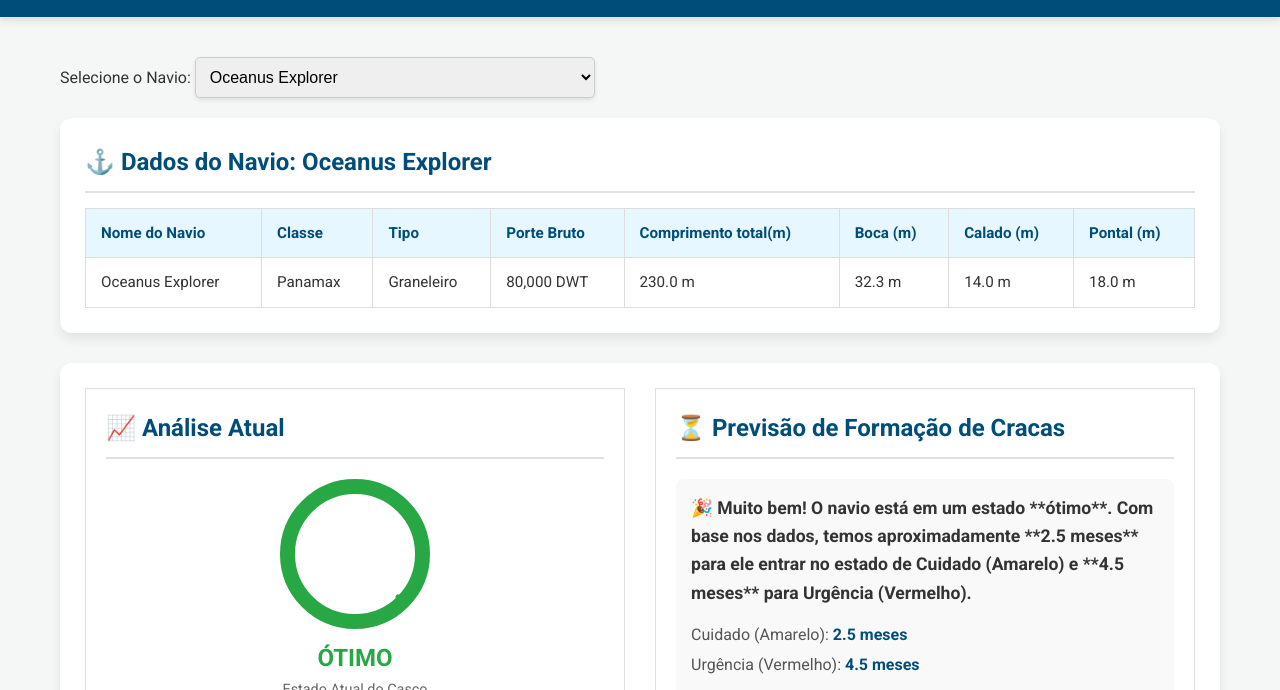
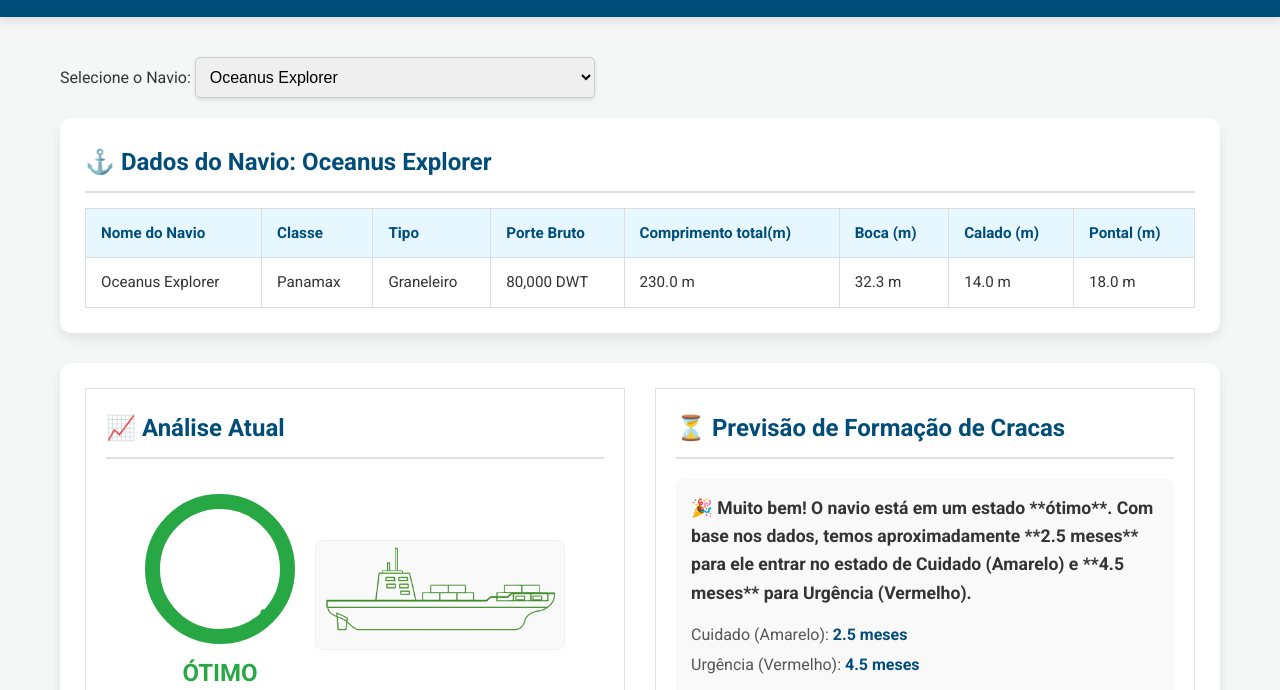
Before and after one commit to IsaiasSorriso/HackaPetroAnaliseIA, a plain HTML site: page index.html in a window 1280 px wide. Shown: the part 105-795 px from the top of the page. Drawn offline with Linux system fonts and the light colour scheme.

Commit message:
add img dos navios

```diff
--- a/index.html
+++ b/index.html
@@ -19,6 +19,25 @@
             width: 80%;
             max-width: 400px;
             box-shadow: 0 2px 4px rgba(0,0,0,0.1);
+        }
+        /* NOVO: Estilos para o contêiner do gráfico e imagem */
+        .gauge-image-container {
+            display: flex;
+            align-items: center;
+            justify-content: center;
+            gap: 20px; /* Espaço entre o gauge e a imagem */
+            margin-bottom: 20px;
+            flex-wrap: wrap; /* Para quebra de linha em telas pequenas */
+        }
+        #ship-image {
+            max-width: 250px; /* Ajuste o tamanho conforme necessário */
+            height: auto;
+            border: 1px solid #eee;
+            border-radius: 8px;
+            background-color: #f9f9f9;
+        }
+        .thermometer-gauge {
+            margin-bottom: 0; /* Remove a margem inferior para se alinhar com o contêiner flex */
         }
     </style>
 </head>
@@ -43,12 +62,16 @@
         <section class="dashboard-container">
             <div class="card analysis-card">
                 <h2>📈 Análise Atual</h2>
-                <div class="thermometer-gauge">
-                    <div id="gauge-ring" class="gauge-ring">
-                        <div id="gauge-needle" class="gauge-needle"></div>
+
+                <div class="gauge-image-container">
+                    <div class="thermometer-gauge">
+                        <div id="gauge-ring" class="gauge-ring">
+                            <div id="gauge-needle" class="gauge-needle"></div>
+                        </div>
+                        <div id="status-text" class="status-text"></div>
+                        <p class="status-label">Estado Atual do Casco</p>
                     </div>
-                    <div id="status-text" class="status-text"></div>
-                    <p class="status-label">Estado Atual do Casco</p>
+                    <img id="ship-image" src="" alt="Desenho do navio">
                 </div>
 
                 <div class="sensor-data">
--- a/script.js
+++ b/script.js
@@ -12,11 +12,12 @@ document.addEventListener('DOMContentLoaded', () => {
             'Pontal (m)': '18.0 m',
             'foulingIndex': 20, // Ótimo (Verde)
             'simulatedWaterTemp': 22.5, // °C
-            'simulatedHullRoughness': 100 // µm
+            'simulatedHullRoughness': 100, // µm
+            'imageUrl': 'image2.png' // Imagem para o navio verde
         },
         {
             'Nome do Navio': 'Mariner Voyager',
-            'Classe': 'Capesize',
+            'Classe': 'Aframax',
             'Tipo': 'Minério',
             'Porte Bruto': '180,000 DWT',
             'Comprimento total(m)': '290.0 m',
@@ -25,7 +26,8 @@ document.addEventListener('DOMContentLoaded', () => {
             'Pontal (m)': '22.0 m',
             'foulingIndex': 55, // Cuidado (Amarelo)
             'simulatedWaterTemp': 28.0,
-            'simulatedHullRoughness': 250 // µm
+            'simulatedHullRoughness': 250, // µm
+            'imageUrl': 'image3.png' // Imagem para o navio amarelo
         },
         {
             'Nome do Navio': 'Global Tanker VII',
@@ -38,7 +40,8 @@ document.addEventListener('DOMContentLoaded', () => {
             'Pontal (m)': '20.0 m',
             'foulingIndex': 85, // Urgência (Vermelho)
             'simulatedWaterTemp': 30.5,
-            'simulatedHullRoughness': 450 // µm
+            'simulatedHullRoughness': 450, // µm
+            'imageUrl': 'image1.png' // Imagem para o navio vermelho
         }
     ];
 
@@ -48,17 +51,17 @@ document.addEventListener('DOMContentLoaded', () => {
     const gaugeNeedle = document.getElementById('gauge-needle');
     const statusText = document.getElementById('status-text');
     const predictionMessage = document.getElementById('prediction-message');
-    const actionArea = document.getElementById('action-area'); // Novo elemento
+    const actionArea = document.getElementById('action-area');
     const timeToCare = document.getElementById('time-to-care');
     const timeToUrgent = document.getElementById('time-to-urgent');
     const waterTempSpan = document.getElementById('water-temp');
     const hullRoughnessSpan = document.getElementById('hull-roughness');
     const shipDataTable = document.getElementById('ship-data-table');
     const shipTitle = document.getElementById('ship-title');
+    const shipImage = document.getElementById('ship-image'); // Novo elemento de imagem
 
     // --- Funções de Análise e Renderização ---
 
-    // Função que aplica a lógica de estado e gera a mensagem/dados
     function getShipAnalysis(ship) {
         const foulingIndex = ship.foulingIndex;
         const simulatedWaterTemp = ship.simulatedWaterTemp;
@@ -70,9 +73,8 @@ document.addEventListener('DOMContentLoaded', () => {
         let urgentTime = 0;
         let message = '';
         let statusClass = '';
-        let actionHtml = ''; // Conteúdo HTML para o botão de ação
+        let actionHtml = '';
 
-        // Lógica de Estado (Termômetro)
         if (foulingIndex < 35) { // Verde: Ótimo
             status = 'ÓTIMO';
             needleAngle = 135;
@@ -87,7 +89,6 @@ document.addEventListener('DOMContentLoaded', () => {
             careTime = 0.5;
             urgentTime = 2.0;
             message = `⚠️ Atenção! O navio está no estado de **Cuidado**. Recomenda-se o planejamento de inspeção. Faltam aproximadamente **${urgentTime.toFixed(1)} meses** para atingir o estado de Urgência.`;
-            // Ação para CUIDADO (Amarelo)
             actionHtml = `
                 <span>Que tal agendar uma avaliação?</span>
                 <button class="action-btn yellow-btn">Agendar Avaliação</button>
@@ -99,7 +100,6 @@ document.addEventListener('DOMContentLoaded', () => {
             careTime = 0;
             urgentTime = 0.25;
             message = `🚨 CRÍTICO! O navio está no estado de **URGÊNCIA**. É necessária uma intervenção imediata para limpeza do casco, evitando perda significativa de eficiência e aumento de consumo de combustível.`;
-            // Ação para URGÊNCIA (Vermelho)
             actionHtml = `
                 <span>Entre em contato urgente com a equipe de remoção de cracas!</span>
                 <button class="action-btn red-btn">Contato Urgente</button>
@@ -113,18 +113,19 @@ document.addEventListener('DOMContentLoaded', () => {
             careTime,
             urgentTime,
             message,
-            actionHtml, // Adicionado o novo HTML
+            actionHtml,
             simulatedWaterTemp,
-            simulatedHullRoughness
+            simulatedHullRoughness,
+            imageUrl: ship.imageUrl // Retorna a URL da imagem
         };
     }
 
-    // Função para popular a tabela de dados do navio (mantida)
     function populateShipTable(shipData) {
         let html = '<thead><tr>';
         let valuesHtml = '<tbody><tr>';
 
-        const keysToSkip = ['foulingIndex', 'simulatedWaterTemp', 'simulatedHullRoughness'];
+        // Exclui as chaves de análise e imagem da tabela de dados
+        const keysToSkip = ['foulingIndex', 'simulatedWaterTemp', 'simulatedHullRoughness', 'imageUrl'];
 
         for (const key in shipData) {
             if (!keysToSkip.includes(key)) {
@@ -140,40 +141,34 @@ document.addEventListener('DOMContentLoaded', () => {
         shipTitle.textContent = `⚓ Dados do Navio: ${shipData['Nome do Navio']}`;
     }
 
-    // Função para atualizar o dashboard completo
     function renderDashboard(ship) {
         const analysis = getShipAnalysis(ship);
 
-        // 5. Atualiza o Dashboard na UI
-
-        // Atualiza anel e ponteiro
         gaugeRing.className = 'gauge-ring';
         gaugeRing.classList.add(analysis.statusClass);
         gaugeNeedle.style.transform = `rotate(${analysis.needleAngle}deg) translate(0, -60px)`;
 
-        // Atualiza textos de status e mensagem
         statusText.textContent = analysis.status;
         statusText.style.color = analysis.statusClass === 'status-green' ? '#28a745' : analysis.statusClass === 'status-yellow' ? '#ffc107' : '#dc3545';
         predictionMessage.innerHTML = analysis.message;
 
-        // NOVO: Atualiza a área de ação/contato
         actionArea.innerHTML = analysis.actionHtml;
 
-        // Atualiza os tempos de previsão
         timeToCare.textContent = analysis.careTime > 0 ? `${analysis.careTime.toFixed(1)} meses` : 'IMEDIATO';
         timeToUrgent.textContent = analysis.urgentTime > 0 ? `${analysis.urgentTime.toFixed(1)} meses` : 'AGORA';
 
-        // Atualiza os dados de sensores na UI
         waterTempSpan.textContent = analysis.simulatedWaterTemp.toFixed(1);
         hullRoughnessSpan.textContent = analysis.simulatedHullRoughness;
 
-        // Atualiza a tabela de dados do navio
         populateShipTable(ship);
+
+        // NOVO: Atualiza a imagem do navio
+        shipImage.src = analysis.imageUrl;
+        shipImage.alt = `Desenho do navio ${ship['Nome do Navio']} no estado ${analysis.status}`;
     }
 
-    // --- Inicialização e Eventos (mantidos) ---
+    // --- Inicialização e Eventos ---
 
-    // Popula o seletor de navios
     shipsData.forEach((ship, index) => {
         const option = document.createElement('option');
         option.value = index;
@@ -181,7 +176,6 @@ document.addEventListener('DOMContentLoaded', () => {
         shipSelector.appendChild(option);
     });
 
-    // Evento de mudança no seletor
     shipSelector.addEventListener('change', (event) => {
         const selectedIndex = parseInt(event.target.value);
         const selectedShip = shipsData[selectedIndex];
@@ -190,7 +184,6 @@ document.addEventListener('DOMContentLoaded', () => {
         }
     });
 
-    // Inicializa a aplicação com o primeiro navio
     const initialShip = shipsData[0];
     if (initialShip) {
         renderDashboard(initialShip);
```
Also changed, not shown: image1.png (added), image2.png (added), image3.png (added).
